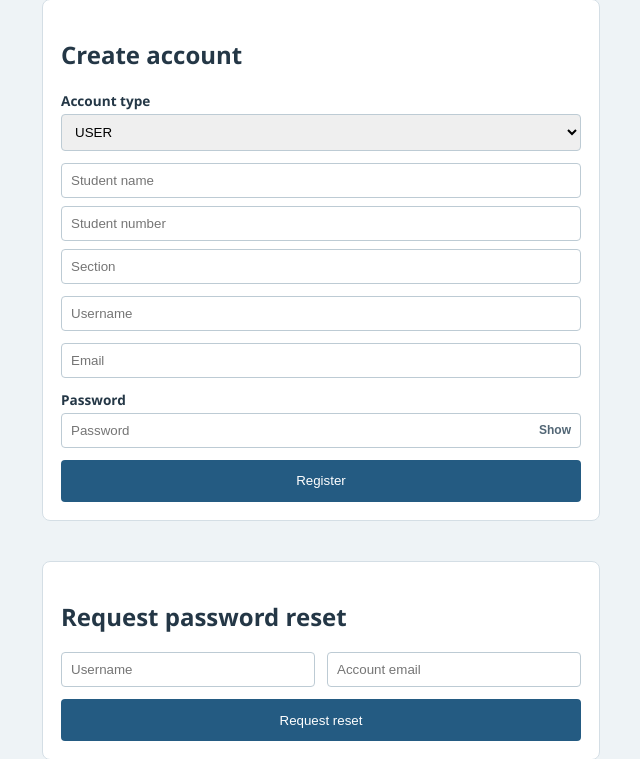
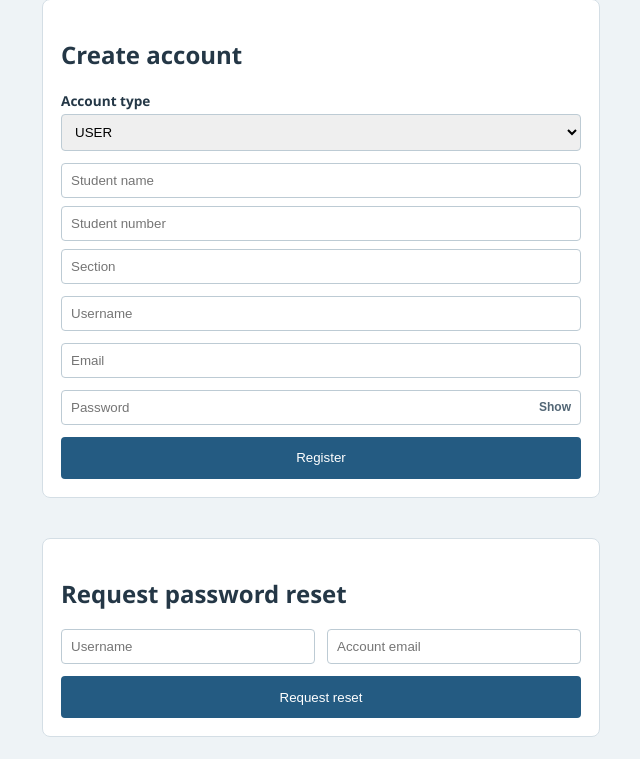
Before and after one commit to Markchives/Activity-7---Feliciano, a Flask app: page /login in a window 1280 px wide. Shown: the part 375-1134 px from the top of the page, without its empty margins (319-959 px from the left). After the commit the page ends 1112 px from the top, so only its background shows below. Run offline with Flask 3, Linux system fonts and the light colour scheme.

Commit message:
Pasa na kay sir

```diff
--- a/templates/login.html
+++ b/templates/login.html
@@ -27,12 +27,10 @@
     </div>
     <input name="username" placeholder="Username" required>
     <input name="email" type="email" placeholder="Email" required>
-    <label>Password
-      <span class="password-field">
-        <input id="registration-password" name="password" type="password" placeholder="Password" required>
-        <button class="password-toggle" type="button" data-password-toggle="registration-password" aria-label="Show password" title="Show password">Show</button>
-      </span>
-    </label>
+    <span class="password-field">
+      <input id="registration-password" name="password" type="password" placeholder="Password" required>
+      <button class="password-toggle" type="button" data-password-toggle="registration-password" aria-label="Show password" title="Show password">Show</button>
+    </span>
     <button type="submit">Register</button>
   </form>
 </section>
```
Also changed, not shown: 1 other file.
